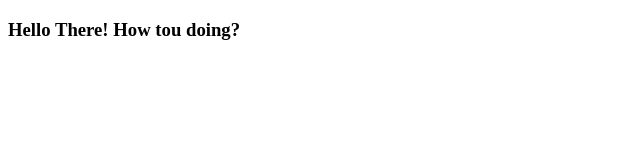
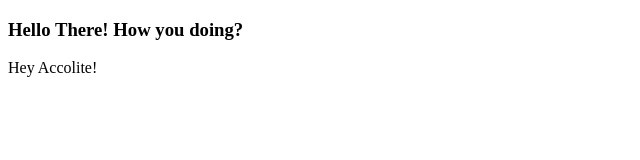
Before and after one commit to AkhilBhimanathini/Github, a plain HTML site: page index.html in a window 1280 px wide. Shown: the whole page, without its empty margins (0-640 px from the left). Drawn offline with Linux system fonts and the light colour scheme.

Commit message:
added paragraph

```diff
--- a/index.html
+++ b/index.html
@@ -7,6 +7,7 @@
     <title>Document</title>
 </head>
 <body>
-    <h3>Hello There! How tou doing?</h3>
+    <h3>Hello There! How you doing?</h3>
+    <p>Hey Accolite!</p>
 </body>
 </html>
```
